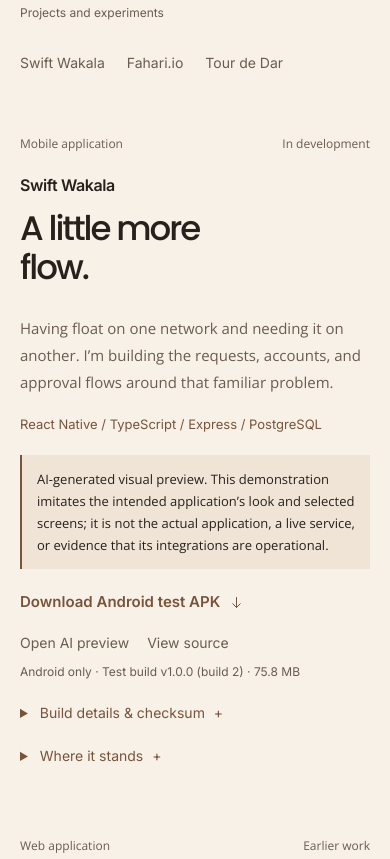
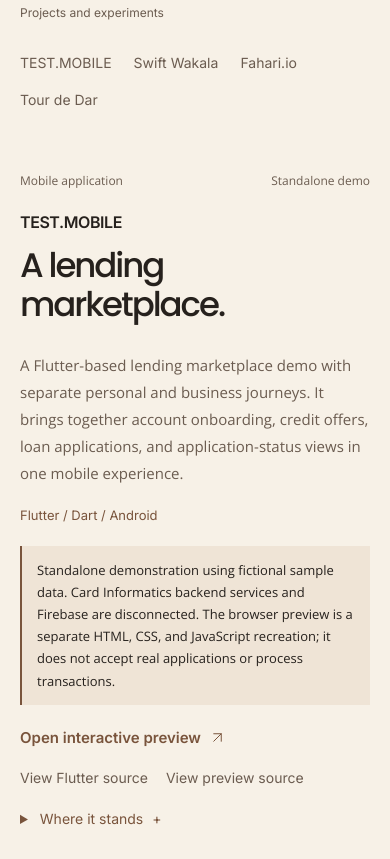
Before and after one commit to smart01-bot/smart01-bot.github.io, a website: page index.html in a window 390 px wide. Shown: the part 602-1461 px from the top of the page. Drawn offline with Linux system fonts and the light colour scheme.

Commit message:
Add TEST.MOBILE to selected portfolio projects

```diff
--- a/index.html
+++ b/index.html
@@ -44,12 +44,29 @@
     <section class="work-section frame" id="work" aria-labelledby="work-heading">
       <div class="section-heading"><h2 id="work-heading" data-i18n="work.heading">Selected work</h2><p class="section-caption" data-i18n="work.caption">Projects and experiments</p></div>
       <nav class="chapter-nav" aria-label="Jump to a project">
+        <a href="#project-test-mobile" data-project="test-mobile"><span data-i18n="project.test.name">TEST.MOBILE</span></a>
         <a href="#project-swift" data-project="swift"><span data-i18n="project.swift.name">Swift Wakala</span></a>
         <a href="#project-fahari" data-project="fahari"><span data-i18n="project.fahari.name">Fahari.io</span></a>
         <a href="#project-tour" data-project="tour"><span data-i18n="project.tour.name">Tour de Dar</span></a>
       </nav>
       <div class="work-layout">
         <div class="project-chapters">
+          <article class="project-panel" id="project-test-mobile" data-panel="test-mobile" aria-labelledby="test-mobile-title">
+            <div class="project-details">
+            <div class="project-summary">
+              <div class="chapter-top"><span data-i18n="test.type">Mobile application</span><span data-i18n="test.status">Standalone demo</span></div>
+              <p class="project-name" data-i18n="project.test.name">TEST.MOBILE</p>
+              <h3 id="test-mobile-title" data-i18n="test.title">A lending<br>marketplace.</h3>
+            </div>
+            <div class="project-copy">
+              <p class="project-description" data-i18n="test.description">A Flutter-based lending marketplace demo with separate personal and business journeys. It brings together account onboarding, credit offers, loan applications, and application-status views in one mobile experience.</p>
+              <p class="project-stack" data-i18n="test.stack">Flutter / Dart / Android</p>
+              <p class="preview-disclosure" data-i18n="test.disclosure">Standalone demonstration using fictional sample data. Card Informatics backend services and Firebase are disconnected. The browser preview is a separate HTML, CSS, and JavaScript recreation; it does not accept real applications or process transactions.</p>
+              <div class="project-links"><a class="project-primary" href="https://smart01-bot.github.io/TEST.MOBILE.preview/" target="_blank" rel="noopener noreferrer"><span data-i18n="test.link.preview">Open interactive preview</span><svg class="icon" aria-hidden="true"><use href="#arrow-up-right"/></svg><span class="sr-only"> (opens in a new tab)</span></a><a class="source-link" href="https://github.com/smart01-bot/TEST.MOBILE" target="_blank" rel="noopener noreferrer"><span data-i18n="test.link.source">View Flutter source</span><span class="sr-only"> on GitHub (opens in a new tab)</span></a><a class="source-link" href="https://github.com/smart01-bot/TEST.MOBILE.preview" target="_blank" rel="noopener noreferrer"><span data-i18n="test.link.preview.source">View preview source</span><span class="sr-only"> on GitHub (opens in a new tab)</span></a></div>
+              <details class="project-note"><summary><span data-i18n="project.status">Where it stands</span> <span aria-hidden="true">+</span></summary><p data-i18n="test.status.detail">The Flutter project is configured for standalone demonstration. Its browser preview is a separate front-end recreation and does not connect to a live lending backend.</p></details>
+            </div>
+          </div>
+          </article>
           <article class="project-panel" id="project-swift" data-panel="swift" aria-labelledby="swift-title">
             <div class="project-details">
             <div class="project-summary">
```
